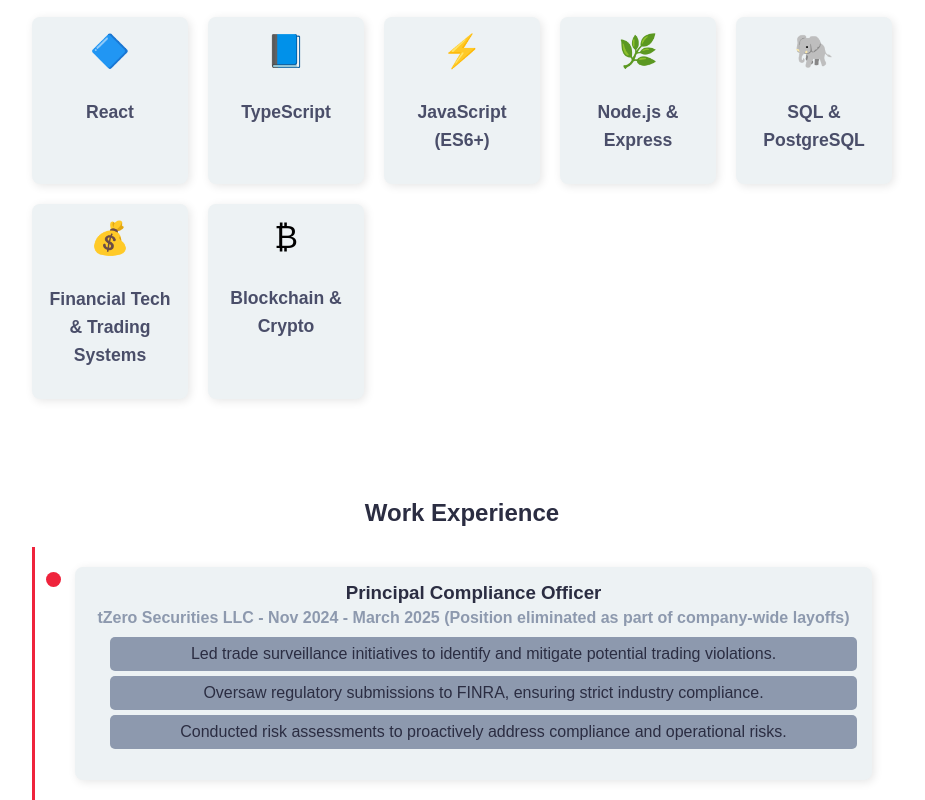
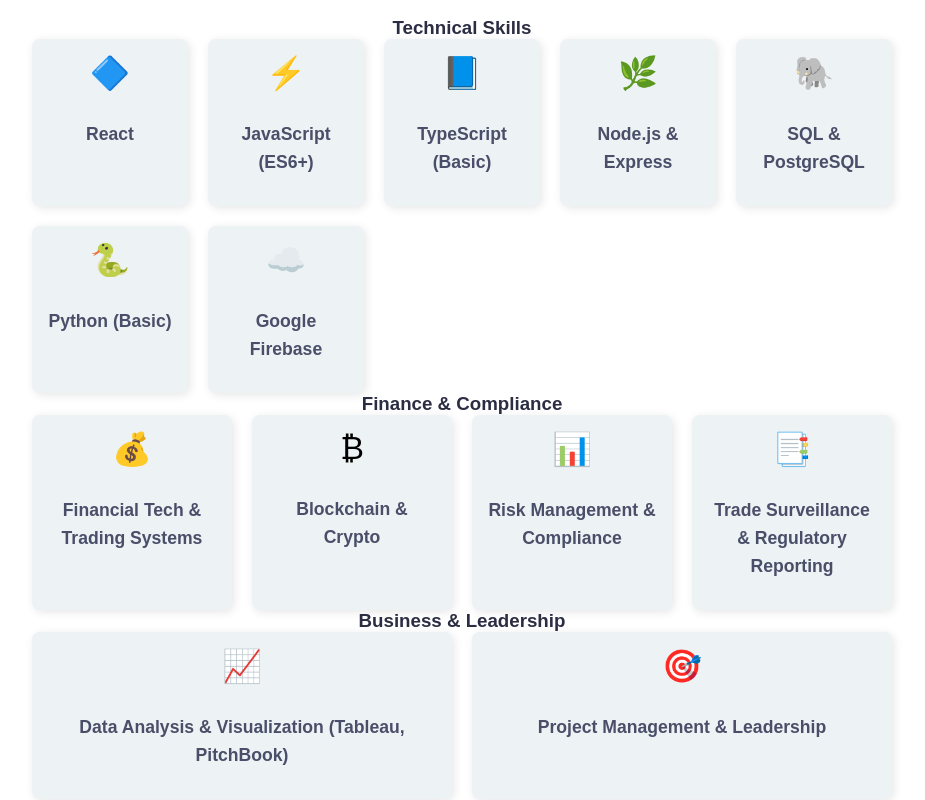
Before and after one commit to Carlosbnyc/my-portfolio, a React (Vite) app: page / in a window 1280 px wide. Shown: the part 960-1760 px from the top of the page, without its empty margins (178-1103 px from the left). Built offline with nearby package versions, Linux system fonts and the light colour scheme.

Commit message:
Expanded Skills section with finance & tech expertise

```diff
--- a/src/components/Skills/Skills.tsx
+++ b/src/components/Skills/Skills.tsx
@@ -2,27 +2,53 @@
 import "./Skills.css";
 
 const skillsData = [
+  {
+    category: "Technical Skills",
+    skills: [
       { name: "React", icon: "🔷" },
-  { name: "TypeScript", icon: "📘" },
       { name: "JavaScript (ES6+)", icon: "⚡" },
+      { name: "TypeScript (Basic)", icon: "📘" },
       { name: "Node.js & Express", icon: "🌿" },
       { name: "SQL & PostgreSQL", icon: "🐘" },
+      { name: "Python (Basic)", icon: "🐍" },
+      { name: "Google Firebase", icon: "☁️" }
+    ]
+  },
+  {
+    category: "Finance & Compliance",
+    skills: [
       { name: "Financial Tech & Trading Systems", icon: "💰" },
       { name: "Blockchain & Crypto", icon: "₿" },
+      { name: "Risk Management & Compliance", icon: "📊" },
+      { name: "Trade Surveillance & Regulatory Reporting", icon: "📑" }
+    ]
+  },
+  {
+    category: "Business & Leadership",
+    skills: [
+      { name: "Data Analysis & Visualization (Tableau, PitchBook)", icon: "📈" },
+      { name: "Project Management & Leadership", icon: "🎯" }
+    ]
+  }
 ];
 
 const Skills: React.FC = () => {
   return (
     <section className="skills-section">
       <h2>Skills</h2>
+      {skillsData.map((category, index) => (
+        <div key={index} className="skills-category">
+          <h3>{category.category}</h3>
           <div className="skills-grid">
-        {skillsData.map((skill, index) => (
-          <div key={index} className="skill-card">
+            {category.skills.map((skill, i) => (
+              <div key={i} className="skill-card">
                 <span className="skill-icon">{skill.icon}</span>
                 <p className="skill-name">{skill.name}</p>
               </div>
             ))}
           </div>
+        </div>
+      ))}
     </section>
   );
 };
```
Lines whose indentation alone changed are shown as unchanged.
